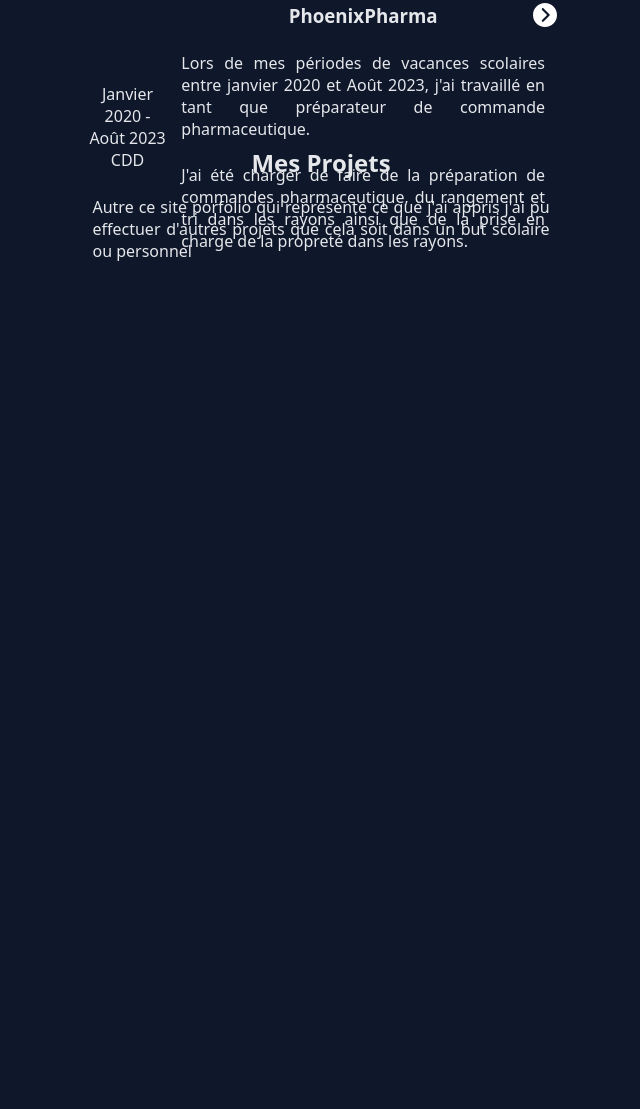
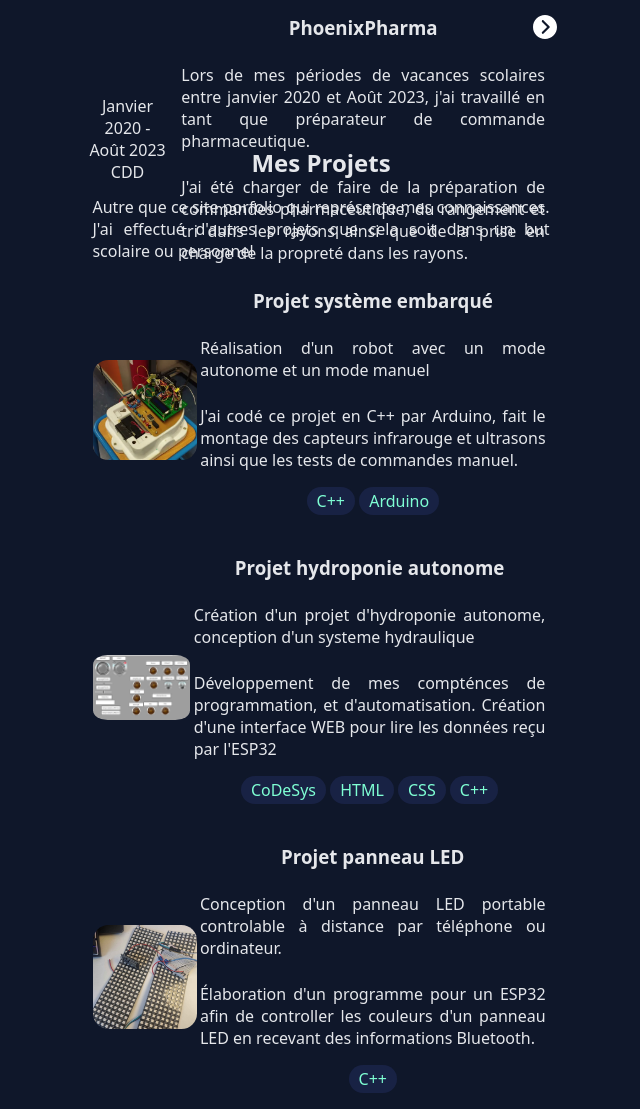
Before and after one commit to HugoTizzian/portfolio, a plain HTML site: page index.html in a window 1280 px wide. Shown: the part 1158-2267 px from the top of the page, without its empty margins (583-1223 px from the left). Before the commit the page ends 1571 px from the top, so only its background shows below. Drawn offline with Linux system fonts and the light colour scheme.

Commit message:
"Updated index.html and style.css files with minor changes to text, formatting, and CSS styles."

```diff
--- a/index.html
+++ b/index.html
@@ -85,7 +85,7 @@
                                         <path id="XMLID_2_" d="M165,0C74.019,0,0,74.019,0,165s74.019,165,165,165s165-74.019,165-165S255.981,0,165,0z M225.606,175.605  l-80,80.002C142.678,258.535,138.839,260,135,260s-7.678-1.464-10.606-4.394c-5.858-5.857-5.858-15.355,0-21.213l69.393-69.396  l-69.393-69.392c-5.858-5.857-5.858-15.355,0-21.213c5.857-5.858,15.355-5.858,21.213,0l80,79.998  c2.814,2.813,4.394,6.628,4.394,10.606C230,168.976,228.42,172.792,225.606,175.605z"/>
                                         </svg>
                                         </a>
-                                Vandoren
+                                Vandoren SAS
                             </div>
                             </h3>
                             <p class="T2">
@@ -95,11 +95,11 @@
                                 J’ai participé à la création intégrale d'un site interface et de sa base de données afin de moderniser et rendre plus efficace le système d'antan.
                             </p>
                             <ul>
-                                <li>PHP</li>
-                                <li>HTML</li>
-                                <li>JavaScript</li>
-                                <li>CSS</li>
-                                <li>MySQL</li>
+                                <li class="BR"> PHP </li>
+                                <li class="BR">HTML</li>
+                                <li class="BR">JavaScript</li>
+                                <li class="BR">CSS</li>
+                                <li class="BR">MySQL</li>
                             </ul>
                         </div>
                     </div>
@@ -124,10 +124,10 @@
                                     J’ai participé à l’intégration de technologies éco-énergétiques, la recherche et sélection des composants et en outre la planification du projet.
                                 </p>
                                 <ul>
-                                    <li>HTML</li>
-                                    <li>JavaScript</li>
-                                    <li>CSS</li>
-                                    <li>C++</li>
+                                    <li class="BR">HTML</li>
+                                    <li class="BR">JavaScript</li>
+                                    <li class="BR">CSS</li>
+                                    <li class="BR">C++</li>
                                 </ul>
                             </div>
                         </div>
@@ -158,9 +158,75 @@
             </section>
             <section id="Projets">
                 <p class="title">Mes Projets</p>
-                <p class="T1">Autre ce site porfolio qui représente ce que j'ai appris j'ai pu effectuer d'autres projets que cela soit dans un but scolaire ou personnel</p>
+                <p class="T1">Autre que ce site porfolio qui représente mes connaissances. J'ai effectué d'autres projets que cela soit dans un but scolaire ou personnel</p>
                 <nav class="Projets">
-
+                    <li>
+                    <div class="T3">
+                        <header class="headerS"><img src="img/Robot.png"></header>
+                        <div>
+                            <h3>
+                            <div>
+                                Projet système embarqué
+                            </div>
+                            </h3>
+                            <p class="T2">
+                                Réalisation d'un robot avec un mode autonome et un mode manuel
+                            </p>
+                            <p class="T2">
+                                J'ai codé ce projet en C++ par Arduino, fait le montage des capteurs infrarouge et ultrasons ainsi que les tests de commandes manuel.
+                            </p>
+                            <ul>
+                                <li class="BR">C++</li>
+                                <li class="BR">Arduino</li>
+                            </ul>
+                        </div>
+                    </div>
+                    </li>
+                    <li>
+                        <div class="T3">
+                            <header class="headerS"><img src="img/Prog CodeSys.png"></header>
+                            <div>
+                                <h3>
+                                <div>
+                                    Projet hydroponie autonome
+                                </div>
+                                </h3>
+                                <p class="T2">
+                                    Création d'un projet d'hydroponie autonome, conception d'un systeme hydraulique
+                                     </p>
+                                <p class="T2">
+                                    Développement de mes compténces de programmation, et d'automatisation. Création d'une interface WEB pour lire les données reçu par l'ESP32
+                                </p>
+                                <ul>
+                                    <li class="BR">CoDeSys</li>
+                                    <li class="BR">HTML</li>
+                                    <li class="BR">CSS</li>
+                                    <li class="BR">C++</li>
+                                </ul>
+                            </div>
+                        </div>
+                        </li>
+                        <li>
+                            <div class="T3">
+                                <header class="headerS"><img src="img/panneauLED.jpg"></header>
+                                <div>
+                                    <h3>
+                                    <div>
+                                        Projet panneau LED
+                                    </div>
+                                    </h3>
+                                    <p class="T2">
+                                        Conception d'un panneau LED portable controlable à distance par téléphone ou ordinateur.
+                                         </p>
+                                    <p class="T2">
+                                        Élaboration d'un programme pour un ESP32 afin de controller les couleurs d'un panneau LED en recevant des informations Bluetooth.
+                                    </p>
+                                    <ul>
+                                        <li class="BR">C++</li>
+                                    </ul>
+                                </div>
+                            </div>
+                            </li>
                 </nav>
             </section>
         </div>
--- a/style.css
+++ b/style.css
@@ -203,16 +203,10 @@ section {
     height: 100vh;
     padding-top: 40%;
     margin-top: -40%;
-    scroll-margin-top: 40%;
   }
 p.title{
     display: flex;
     justify-content: center;
-}
-a[href="#index"]:target~.button,
-a[href="#projets"]:target~.button,
-a[href="#contact"]:target~.button {
-  background-color: white;
 }
 li{
     display: inline-block;
@@ -253,7 +247,8 @@ a.Lexp{
     border-radius: 25px;
 }
 .T3:hover{
-background-color: rgb(30, 40, 80);
+background-color: rgba(30, 40, 80, 0.171);
+color:aquamarine;
 }
 
 #mouseCircle {
@@ -268,3 +263,18 @@ background-color: rgb(30, 40, 80);
 .LT{
     margin-right: 3%;
 }
+.BR{
+    padding: 3 10 3 10;
+    width: fit-content;
+    border-radius:20px;
+    background-color: rgba(30, 40, 80, 0.685);
+    color:aquamarine;
+}
+ul{
+    padding: 0;;
+}
+img{
+    border-radius: 15%;
+    margin-left: 15%;
+    width: 100%;
+}
```
Also changed, not shown: img/Prog CoDeSys.png (added), img/Robot.png (added), img/panneauLED.jpg (added).
